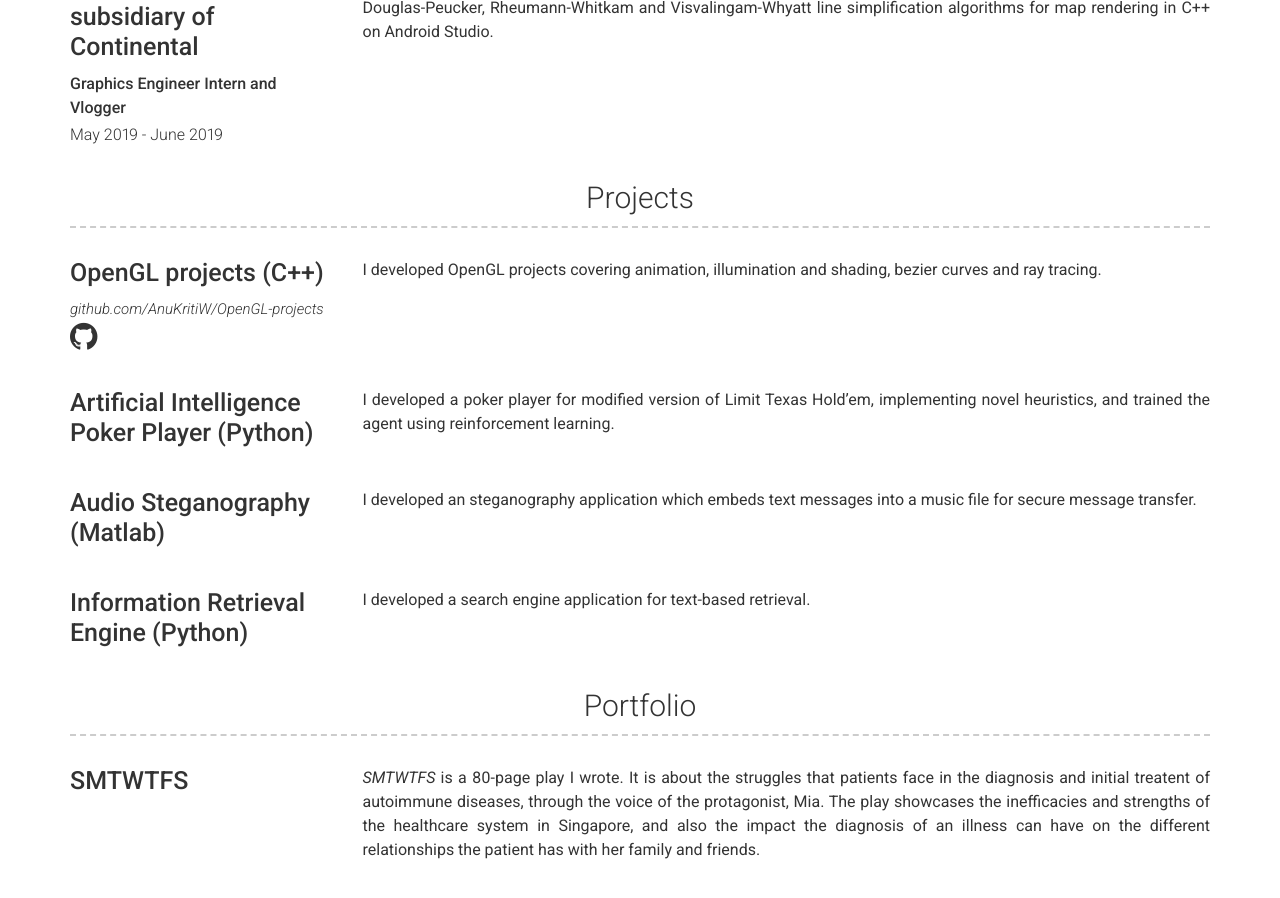
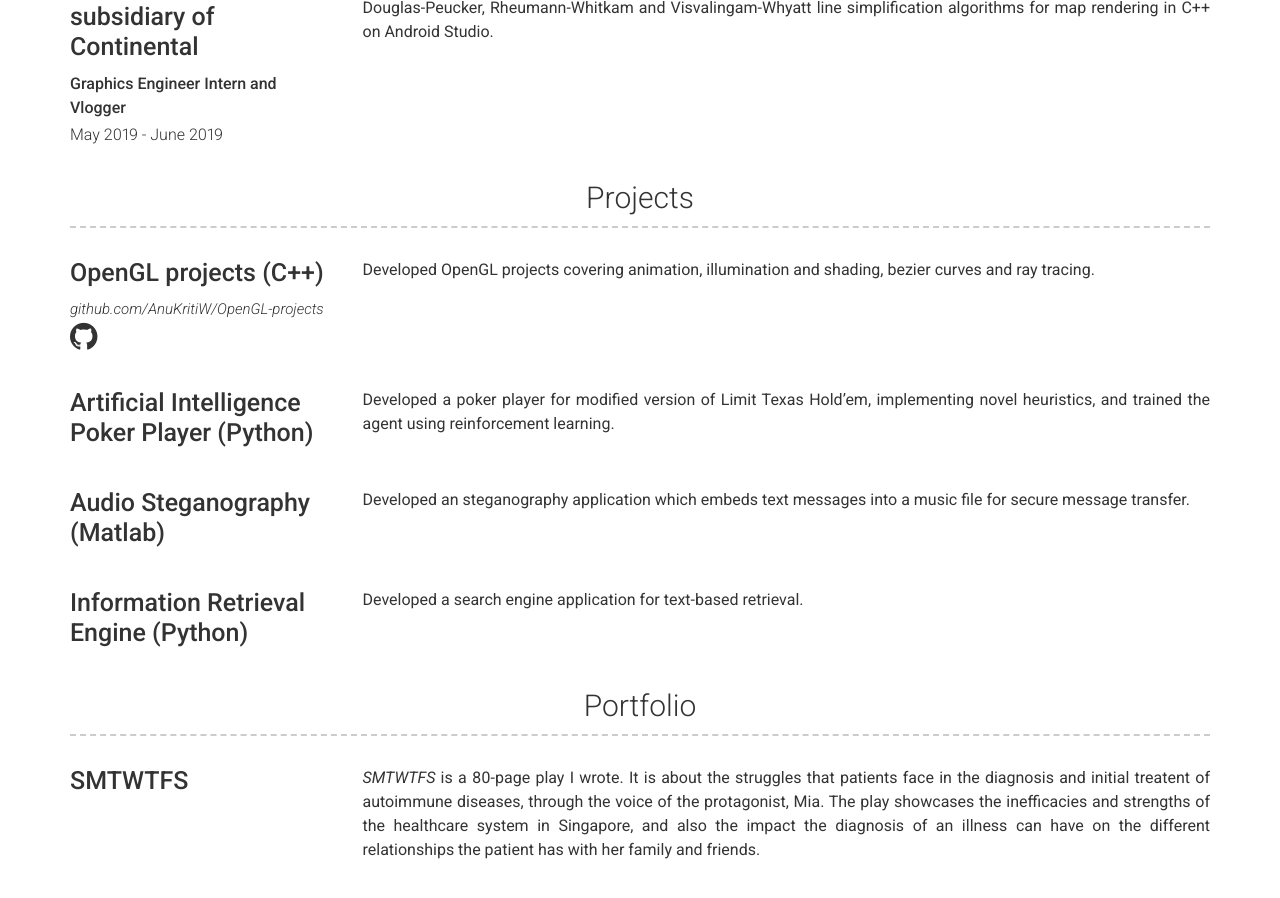
Before and after one commit to AnuKritiW/modern-resume-theme-site, a Jekyll site: the page built from index.md, in a window 1280 px wide and 900 px high, scrolled down 1144 px. Built offline with Jekyll 4.4.1, drawn with Linux system fonts in a browser that asks for light colours.

```diff
--- a/_data/projects.yml
+++ b/_data/projects.yml
@@ -4,7 +4,7 @@
 #   quote: >
 #     This is probably one of the greatest apps ever created, if you don't agree you're probably wrong.
   description: | # this will include new lines to allow paragraphs
-    I developed OpenGL projects covering animation, illumination and shading, bezier curves and ray tracing.
+    Developed OpenGL projects covering animation, illumination and shading, bezier curves and ray tracing.
 
 - name: Artificial Intelligence Poker Player (Python)
   # link: github.com/AnuKritiW/OpenGL-projects
@@ -12,7 +12,7 @@
 #   quote: >
 #     This is probably one of the greatest apps ever created, if you don't agree you're probably wrong.
   description: | # this will include new lines to allow paragraphs
-    I developed a poker player for modified version of Limit Texas Hold'em, implementing novel heuristics, and trained the agent using reinforcement learning.
+    Developed a poker player for modified version of Limit Texas Hold'em, implementing novel heuristics, and trained the agent using reinforcement learning.
 
 - name: Audio Steganography (Matlab)
   # link: github.com/AnuKritiW/OpenGL-projects
@@ -20,7 +20,7 @@
 #   quote: >
 #     This is probably one of the greatest apps ever created, if you don't agree you're probably wrong.
   description: | # this will include new lines to allow paragraphs
-    I developed an steganography application which embeds text messages into a music file for secure message transfer.
+    Developed an steganography application which embeds text messages into a music file for secure message transfer.
 
 - name: Information Retrieval Engine (Python)
   # link: github.com/AnuKritiW/OpenGL-projects
@@ -28,4 +28,4 @@
 #   quote: >
 #     This is probably one of the greatest apps ever created, if you don't agree you're probably wrong.
   description: | # this will include new lines to allow paragraphs
-    I developed a search engine application for text-based retrieval.
+    Developed a search engine application for text-based retrieval.
```
